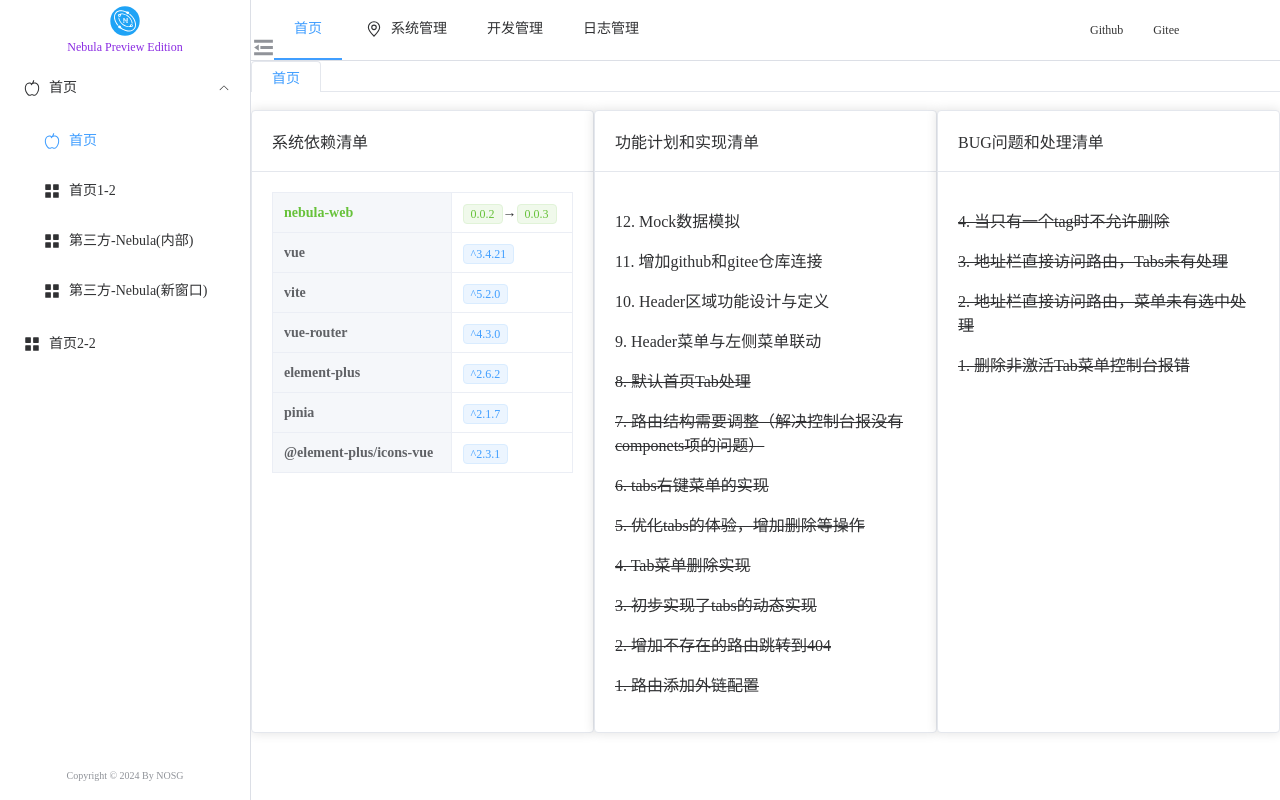
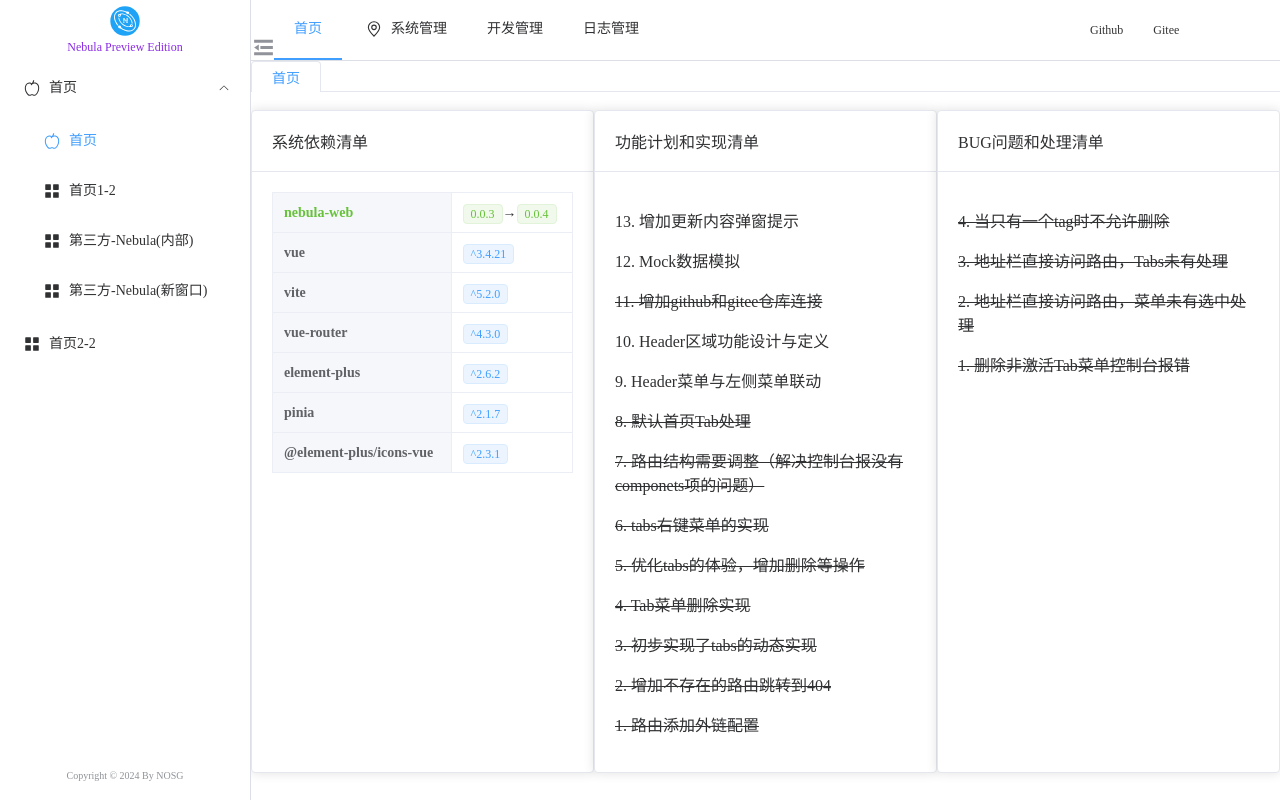
Before and after one commit to NeegixOpensourceGroup/nebula-web, a Vue app: page /home in a window 1280 px wide. Built offline with nearby package versions, Linux system fonts and the light colour scheme.

Commit message:
[perf] 更新内容清单

```diff
--- a/src/views/home/index.vue
+++ b/src/views/home/index.vue
@@ -16,7 +16,7 @@
             <el-text class="mx-1" type="success">nebula-web</el-text>
           </div>
         </template>
-        <el-tag  type="success" size="small">0.0.2</el-tag>→<el-tag  type="success" size="small">0.0.3</el-tag>
+        <el-tag  type="success" size="small">0.0.3</el-tag>→<el-tag  type="success" size="small">0.0.4</el-tag>
       </el-descriptions-item>
       <el-descriptions-item>
         <template #label>
@@ -74,8 +74,9 @@
         <span>功能计划和实现清单</span>
       </div>
     </template>
+    <p>13. 增加更新内容弹窗提示</p>
     <p>12. Mock数据模拟</p>
-    <p>11. 增加github和gitee仓库连接</p>
+    <p><del>11. 增加github和gitee仓库连接</del></p>
     <p>10. Header区域功能设计与定义</p>
     <p>9. Header菜单与左侧菜单联动</p>
     <p><del>8. 默认首页Tab处理</del></p>
```
